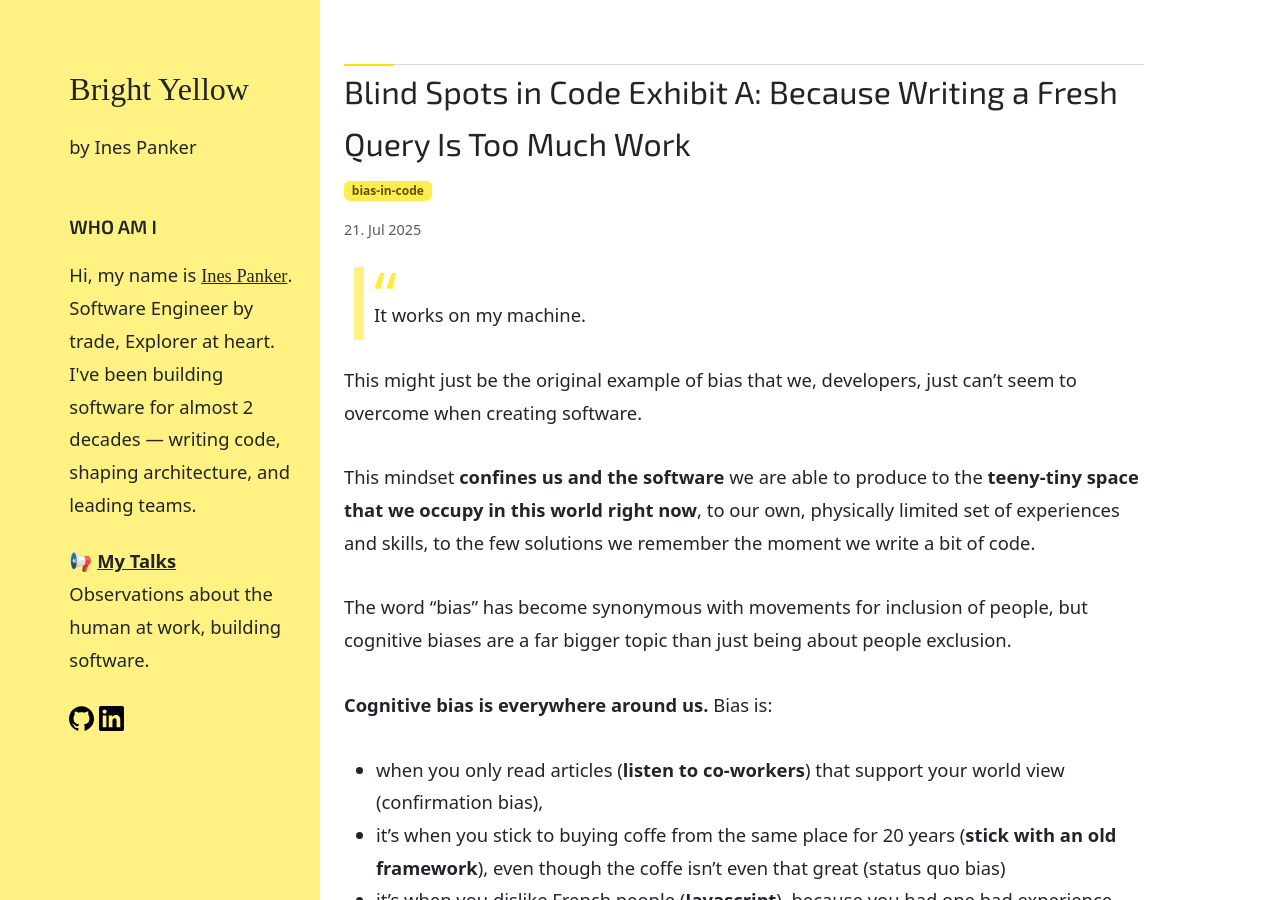
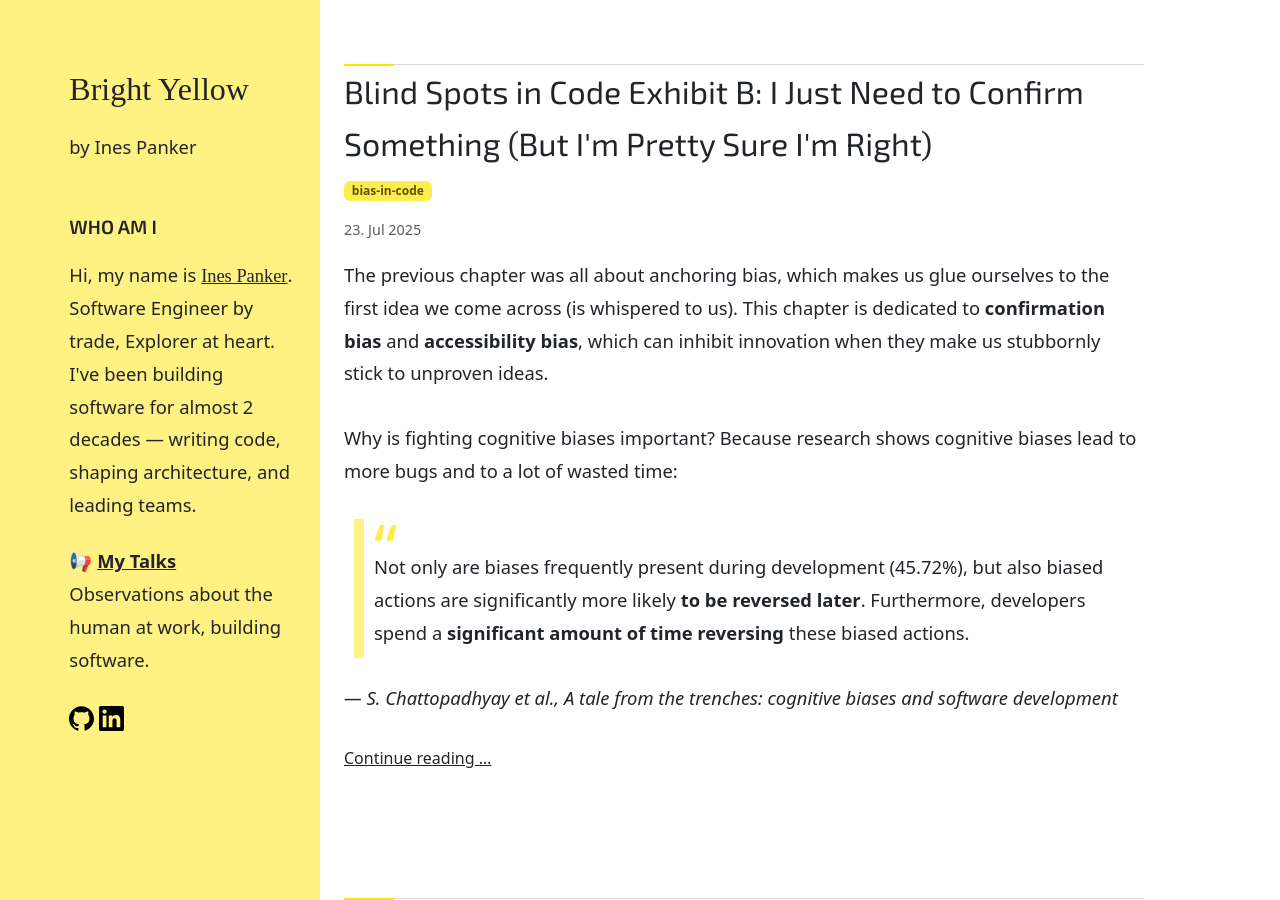
Before and after one commit to inesp/inesp.github.io, a Jekyll site: the page built from index.md, in a window 1280 px wide and 900 px high. Built offline with Jekyll 4.4.1, drawn with Linux system fonts in a browser that asks for light colours; nearby versions of some CDN libraries; some web fonts are replaced; some of the changed lines change nothing that is shown.

Commit message:
Create post bias B

```diff
--- a/_posts/2025-07-21-blind-spots-in-code-part-I.md
+++ b/_posts/2025-07-21-blind-spots-in-code-part-I.md
@@ -189,8 +189,6 @@ We can get anchored in a million ways. Spotting them demands from us to be at le
 
 The first step to overcoming anchoring is to **be aware of it**. Once we know how the trick works, we can start taking precautions against it.
 
-In the next post (that is half written) I will talk about **confirmation bias** and **availability heuristic** in PRs and tests.
-
 
 ## Next
-⏭️ A post about confirmation bias coming soon ...
+⏭️ [Blind Spots in Code Exhibit B: I Just Need to Confirm Something (But I'm Pretty Sure I'm Right)]({% post_url 2025-07-23-blind-spots-in-code-part-II %})
--- /dev/null
+++ b/_posts/2025-07-23-blind-spots-in-code-part-II.md
@@ -0,0 +1,237 @@
+---
+title: "Blind Spots in Code Exhibit B: I Just Need to Confirm Something (But I'm Pretty Sure I'm Right)"
+excerpt_separator: <!--more-->
+tags: bias-in-code
+biblio:
+  - title: "R. Mohanani, I. Salman, B. Turhan P. Rodriguez & P. Ralph, Cognitive Biases in Software Engineering: A Systematic Mapping Study, 2020"
+    link: https://www.researchgate.net/publication/328410759_Cognitive_Biases_in_Software_Engineering_A_Systematic_Mapping_Study
+  - title: "Wikipedia: Status quo bias"
+    link: https://en.wikipedia.org/wiki/Status_quo_bias
+  - title: "Wikipedia: Confirmation bias"
+    link: https://en.wikipedia.org/wiki/Confirmation_bias
+  - title: "Wikipedia: Anchoring effect"
+    link: https://en.wikipedia.org/wiki/Anchoring_effect
+  - title: "G. Allen and B. J. Parsons, A Little Help can Be A Bad Thing: Anchoring and Adjustment in Adaptive Query Reuse, 2006"
+    link: https://www.researchgate.net/publication/221598895_A_Little_Help_can_Be_A_Bad_Thing_Anchoring_and_Adjustment_in_Adaptive_Query_Reuse
+  - title: "R. Jain, J. Muro, and K. Mohan, A cognitive perspective on pair
+programming, 2006"
+    link: https://citeseerx.ist.psu.edu/document?repid=rep1&type=pdf&doi=2e0461a5259134e8f59ac9eda1c5df185f607a3d
+  - title: J. Klayman, Y.-W. Ha, Confirmation, disconfirmation, and information in hypothesis testing, 1987
+    link: https://scholar.google.com/citations?view_op=view_citation&hl=en&user=PsHLbGUAAAAJ&citation_for_view=PsHLbGUAAAAJ:u5HHmVD_uO8C
+  - title: "Jetzen T, Devroey X., Matton N. and Vanderose B., Towards debiasing code review support, 2024"
+    link: https://arxiv.org/abs/2407.01407
+  - title: "Salman I., Turhan B. and Vegas S., A controlled experiment on time pressure and confirmation bias in functional software testing, 2018"
+    link: https://www.researchgate.net/publication/329751502_A_controlled_experiment_on_time_pressure_and_confirmation_bias_in_functional_software_testing
+  - title: "D. Spadini, G. C¸ alikli, and A. Bacchelli, Primers or reminders? The Effects of Existing Review Comments on Code Review, 2020”"
+    link: https://sback.it/publications/icse2020.pdf
+  - title: "S. Chattopadhyay, N. Nelson, A. Au, N. Morales, C. Sanchez, R. Pandita, and A. Sarma, A tale from the trenches: cognitive biases and software development, 2020"
+    link: https://d1wqtxts1xzle7.cloudfront.net/92130960/ICSE2020_Bias-libre.pdf
+---
+
+The previous chapter was all about anchoring bias, which makes us glue ourselves to the first idea we come across (is whispered to us). This chapter is dedicated to **confirmation bias** and **accessibility bias**, which can inhibit innovation when they make us stubbornly stick to unproven ideas.
+
+Why is fighting cognitive biases important? Because research shows cognitive biases lead to more bugs and to a lot of wasted time:
+
+> Not only are biases frequently present during development (45.72%), but also biased actions are significantly more likely **to be reversed later**. Furthermore, developers spend a **significant amount of time reversing** these biased actions.
+<figcaption>
+&mdash; S. Chattopadhyay et al., A tale from the trenches: cognitive biases and software development
+</figcaption>
+
+
+<!--more-->
+
+## Previous chapter
+⏮️ [Blind Spots in Code Exhibit A: Because Writing a Fresh Query Is Too Much Work]({% post_url 2025-07-21-blind-spots-in-code-part-I %})
+
+
+## Exhibit B: I just need to confirm something (but I'm pretty sure I'm right)
+
+**Confirmation bias** is about being deaf to everything that contradicts your beliefs. Your mind has been made up. This is unchangeable. It is
+
+> the tendency to search for, interpret, favor, and recall information in a way that confirms that confirms or supports one's prior beliefs or values.
+<figcaption>
+&mdash; Wikipedia: Confirmation bias
+</figcaption>
+
+**Accessibility bias** is to truly, really truly trust your gut. _"I saw the problem and the first thing I thought of was Y, so Y must be the best solution."_ It's a cognitive bias, where people trust that
+
+> if something can be recalled, it must be important, or at least more important than alternative solutions not as readily recalled, is inherently biased toward recently acquired information.
+<figcaption>
+&mdash; Wikipedia: Availability heuristic
+</figcaption>
+
+**We love to forget that software engineering combines the individual and the collective**, there are (most often) 2 steps in creating software. **We first pour our individual technical knowledge into a solution**, we stare at a screen or at a board for hours. But right after the code is written, **we go out into the collective to defend it, in the form of PR reviews**, meetings and discussions. And the probability that we fail to solve the original problem is just as high at the first stage (creating a technical solution) as it is at the second stage (defending the solution in front of out peers).
+
+Our work is just as social as it is technical, and all social activities are deeply affected by cognitive biases.
+
+So, now let's look at how we fall pray to biases in software development.
+
+
+## A bias for me, a bias for you
+
+
+When we are asked to create a completely new project for something, **which framework will we choose? A known framework, of course, one that we have already used preferably**, right? We are hardly going to go researching for a new framework.
+
+And if a team member suggests a new framework? We will immediately point out how that one won't be any good, because it lacks these 2 minor features our framework has, but we will be silent about the fact that we won't really need these 2 features.
+
+Or maybe we'll be even more generic and claim that using the good old framework is better, because **these new frameworks are not "mature enough"** and not "battle-tested" and anyway, aren't these new frameworks just "different, not better"?
+
+However, **the accessibility bias also works the other way**. The team member suggesting the new framework might be pushing for it just **because she read about it last month**. Since then, she have been itching to test it out somewhere, anywhere. Suddenly, all she can see is the glittering features of the new framework, the promise of easier work, the poetry of the new code... _"It's just going to be such a joy to work with the new framework"_.
+
+Always picking the new thing and always sticking with the old thing, both stances often stem from cognitive biases.
+
+
+## I am not infallible, check my work
+
+And how do we review PRs?
+
+PR reviews are just a spectacular breading ground for biases. Again, because it is a very social activity.
+
+The idea of PR reviewing is great, it's the same as peer-reviewing a scientific paper. **We need to double-check everybody's work, not because we don't trust people, but because we are wisely accepting our own imperfections.** Everybody can make mistakes, small typos or big, silly logic errors. If we work together, we can catch bugs in the making, before they reach our users.
+
+This is all in theory, however.
+
+In practice, PRs as well as scientific papers are often poorly peer-reviewed. The reason? **It is SOOOO MUCH WORK to review something!** And this is work that **isn't really appreciated, nor is it rewarded**. We neither care if you did a good nor are we going to award you for it.
+
+There is basically nothing in it for you, no reason to do a good job at reviewing.
+
+Spending a good amount of time and energy to deliver a thorough review can even hurt you substantially. **People hate reviewing even their own code, so if you are offering excellent reviews for free, then why should their brains not take this shortcut?** There really isn't any point in doing a wholesome review.
+
+What do devs often do to reduce the load of reviewing? We apply shortcuts, the same ones that are classified as cognitive biases.
+
+We:
+- focus on the author, **what are the things this author usually does wrong** (confirmation bias - what do we already believe about this author)
+- focus on **recent production bugs**, the bugs that are fresh in our minds and for which we can still easily remember the cause and solution (availability bias - what is fresh in our minds)
+- focus on our own recent code changes, **let's just double-check that the open PR plays nicely with our own newest code, others will review their own code too** (availability bias)
+- focus on the **existing PR comments**, thinking somebody else maybe already did this work for us (availability bias, bystander effect)
+- ...
+
+Reviewing something is surely better than reviewing nothing 🤪.
+
+
+## Can you please revert your PR? We don't need those changes anymore
+
+
+One of the most annoying parts of software work is when **your code changes get deleted**. All the effort spent crafting that code was for nothing. **You might as well have gone for some icecream and a walk in the park.** The result would have been the same.
+
+Sometimes it's about **whole projects being hyped as very important**. Their importance demands stress from you and your team, it demands heightened care, maybe even overtime. But not long after the work is done, maybe as soon as the code reached your customers, it turns out this project wasn't that consequential after all. Maybe the customers don't like it, or maybe it's worse: they don't care. This whole project was the product of somebody's cognitive bias. **Somebody up the chain really, really(!) believed that this _will_ be a valuable software solution... and they based this belief on nothing.** All the work and care you put into this project were superfluous. **Your code was born dead.**
+
+Other times it's about smaller changes. A bug happens in production. Two people look into it. One immediately "finds the culprit", one specific logic needs to be redone. The other person doesn't believe this theory and keeps looking. **The first person goes into overdrive** and spends hours fixing the logic, **then they push the logic to production only for the bug to not be affected**. The real culprit was found just minutes later by the second person. It was just a setting, hidden somewhere else in the code. Time to revert the first person's PR.
+
+Chattopadhyay et al. observed bias and action reversals among developers at work, **in real-life situations, not carefully crafted laboratory settings**. They showed that **actions triggered by biases have a much higher likelihood of being reversed later on**. And also that **actions that had to be reversed are most likely to have been biased actions**.
+
+> Figure 1a (tn: below) shows the distribution of developer actions (biased or non-biased), and whether it led to a negative outcome. There were 953 actions with biases, and 1131 without. Similarly, there were 1104 reversal actions and 980 non-reversal actions. **Reversal actions were more likely to occur with a bias - 68.75% (759/1104 cases), and biased actions were more likely to be reversed - 79.64% (759/953 cases).**
+<figcaption>
+&mdash; S. Chattopadhyay et al., A tale from the trenches: cognitive biases and software development
+</figcaption>
+
+|                          | Biased Actions | Unbiased Actions | Total    |
+|--------------------------|----------------|------------------|----------|
+| Action was reversed      | 759            | 345              | 1104     |
+| Action was NOT reversed  | 194            | 786              | 980      |
+| Total                    | 953            | 1131             |          |
+{:.last-column .last-row .first-column}
+
+
+| Time spent                           | Biased Actions  | Unbiased Actions | Total            |
+|--------------------------------------|-----------------|------------------|------------------|
+| Action was reversed                  | 7839 sec (2.2h) | 3348 sec (0.9h)  | 11187 sec (3.1h) |
+| Action was NOT reversed              | 1837 sec (0.5h) | 8383 sec         | 10220 sec        |
+| Total                                | 9676 sec (2.7h) | 11731 sec        |                  |
+{:.last-column .last-row .first-column}
+
+These two tables above are the _"Figure 1a"_ mentioned in the quote.
+
+They show how much harm biased actions can cause. **Reversed actions took up 3.1h of work and 70% of these were biased actions.** So, if there were no bias, far fewer actions would need to be reversed, far less time would be wasted on reversing actions.
+
+**Cognitive biases are fast, they let us run towards the goal. This is their benefit and their trouble.**
+
+Getting to the destination faster and with less effort is great, but only as long as we are running towards the right goal. Sometimes we run towards just any goal, just for the sake of running.
+
+**It's healthy to slow down occasionally and double-check what we are running towards.**
+
+
+## The test coverage is 200%, no!, 300%, so the code must be good
+
+
+How do we achieve a good test coverage? By testing the happy path, of course. **By testing the scenarios for how our code is supposed to work** instead of testing for how it can be broken.
+
+If I have the function `def send_email(msg: str, recipient: str)`, then I only need to write a test for `send_email("Hi!", "my@email.com")` right? No need to test for HTML-text of for an empty recipient (`recipient=""`) or for an invalid email address or for a **too long msg** or for a broken HTML msg or ...
+
+A surprisingly huge number of papers are researching cognitive biases in software testing. And they are concluding that we like testing almost only the expected behavior. **We prefer writing tests that confirm the code works, not tests that disprove it. Even among professional QA engineers, this is a common bias.**
+
+Is it time pressure that causes this?
+
+Surely, it is not that we don't know or don't care that unexpected input data must also be tested?
+
+If I'm testing the **login**-method, surely, it is clear that **at the very, very least we need 2 tests: a positive and a negative test, a test for a successful login and a test for a failed login.** Surely, the correct behavior of this method is to let in only people with correct credentials and to let them in only as themselves, right? But this demands more than 1 test. Even more than just 2 tests.
+
+A paper called "A controlled experiment on time pressure and confirmation bias in functional software testing" researched this topic. Unfortunately, it found out that time pressure is downgrading our testing skills. We simply have very poor testing skills to begin with. Here's their conclusion:
+
+> We observed, overall, **participants designed significantly more confirmatory test cases as compared to disconfirmatory ones**, which is in line with previous research. However, **we did not observe time pressure as an antecedent (tn: cause)** to an increased rate of confirmatory testing behaviour.
+>
+> People tend to design confirmatory test cases regardless of time pressure. For practice, we find it necessary that testers develop self-awareness of confirmation bias and counter its potential adverse effects with a disconfirmatory attitude.
+<figcaption>
+&mdash; Salman I., Turhan B. and Vegas S., A controlled experiment on time pressure and confirmation bias in functional software testing
+</figcaption>
+
+They designed an experiment with 43 participants. All participants had little experience in software testing:
+
+> More than 80% of the participants have less than 6 months of testing experience both in academia and industry, which is equivalent to almost no testing experience [...]
+>
+> [...] 40% of the participants have industrial experience, i.e. more than 6 months.
+
+The researchers presented the participants with the task to write tests specification for a new app. The software development was to be test-driven, so the participants didn't need to write actual, passing tests, but only the test specifications, the test scenarios as input + expected output pairs.
+
+Half of the participants were given 30 minutes to write the tests, while the other half had 60 minutes (before the experiment the researches tested that 45 mins is about enough to finish the task, thus the 60mins limit seemed very adequate). The 30-mins group also got 3 reminders about the time running out, this happened at the 15th, 20th and 25th minute. This was done to build the pressure.
+
+When we test only what we expect to work, we miss the opportunity to uncover corner cases or conflicting behaviors that can cause failures. Breaking free from confirmation bias means deliberately seeking out tests that challenge assumptions, which is the only way to build robust software.
+
+
+## Next time, check that the couch doesn't stink
+
+
+I would guess that the thing that drives us towards writing confirmatory tests and forget about disconfirmatory tests is the natural world that we live in. We make this same mistake in practically everything we do.
+
+In the beginning, there is nothing. Then we create/buy something. **And we expect that thing to just be good enough.** We are focused on acquiring the thing, we don't expect it to be subpar or to need further improvements.
+
+An example: I want to rent an apartment and I want it to have a couch. So, my test will be: does the apartment have a couch.
+
+After moving in, I see the couch is old and uncomfortable. So, for my next apartment my test will be: does the apartment have a couch that is comfortable to sit on.
+
+After I move again, I see that the couch is now comfortable, but small. So, my next test will be: does the apartment have a couch that is comfortable to sit on and big enough for 3 people.
+
+After I move again, I see that the couch is now comfortable, big enough for 3 people, but it stinks. So, my next test will be: does the apartment have a couch that is comfortable to sit on, big enough for 3 people and does not stink.
+
+And so on.
+
+**It is only with lots and lots of experience that we can finally stretch our imagination to think of all the things that can go wrong, even though we've never yet seen them go wrong.**
+
+
+## How to counter-act
+
+All is not lost.
+
+**The bad news is that nobody is immune to biases (not even your boss). The good news is that knowing about them takes half of their power away.**
+
+> To eliminate biases (i.e., debiasing), previous research has shown that **neither applying more effort nor being more
+experienced in a field helps mitigate cognitive biases** [Fischhoff B, Debiasing, 1982]. However, **training on cognitive biases** and applying specific techniques **can make a substantial difference**. This has been proven not only for experts in a field but also to affect the judgment of non-experts [9].
+<figcaption>
+&mdash; Jetzen T, Devroey X., Matton N. and Vanderose B., Towards debiasing code review support
+</figcaption>
+
+**The trick is to be attentive to your motivations (and silently you can also speculate about other people's motivations).** What is behind your decisions (and theirs)?
+
+Are you sure you are choosing the best solution and not just the fancy one? Have you fallen into decision fatigue? Do you just not like a co-worker? Are you just stressed out from the deadline?
+
+**It helps to strategically pause projects.** I know they _said_ the project is super urgent, but what if _today_ you just **do some research and open up discussions** about possible solutions and their **repercussions**?
+
+I've learnt this helps the project a lot. **In my experience, a breather creates space for good decisions to be made. It's always great, when good decisions are made _at the start of a project_, instead of after some code already needs to be reverted.**
+
+Generally, there is also other stuff to work on, so it's not like you are sitting, waiting and watching the paint dry during the pause.
+
+I love running, but let's just first make sure we all know which direction we are running towards and why.
+
+
+## Next
+⏭️ To be continued...
```
